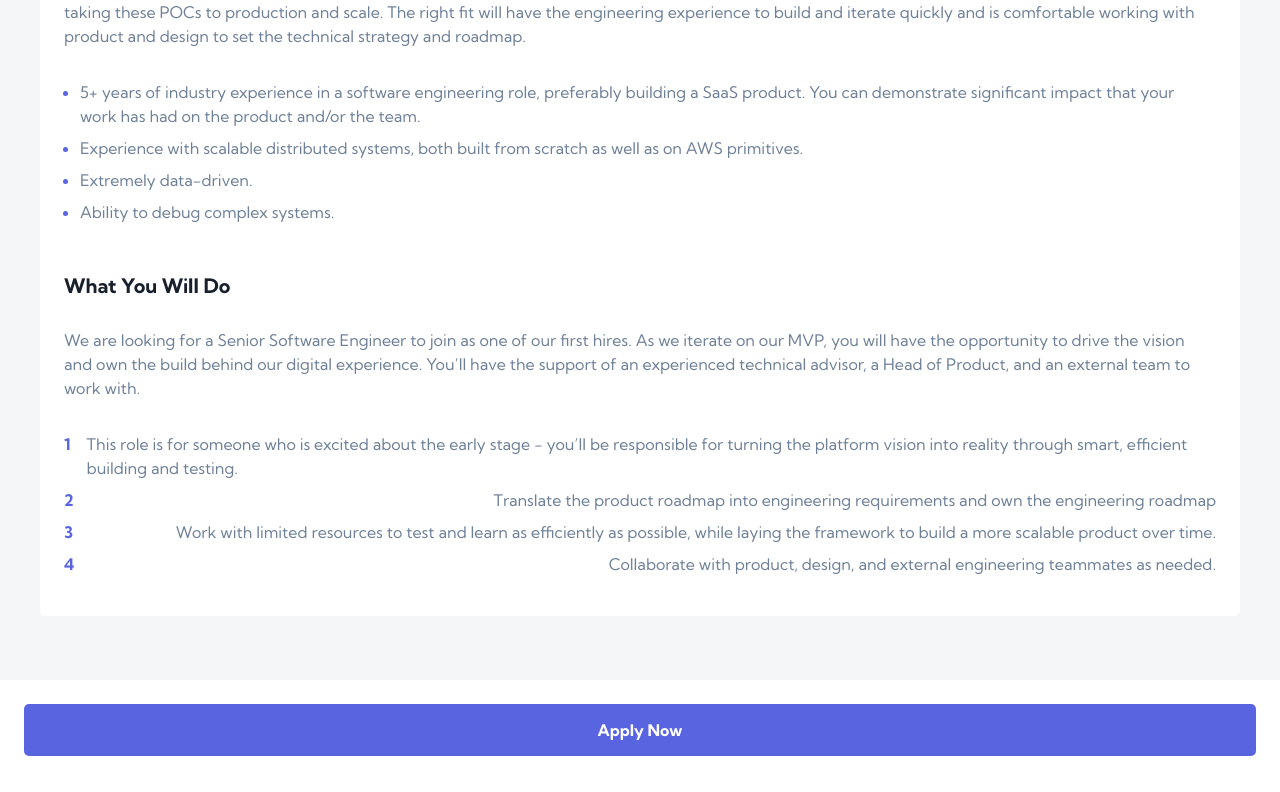
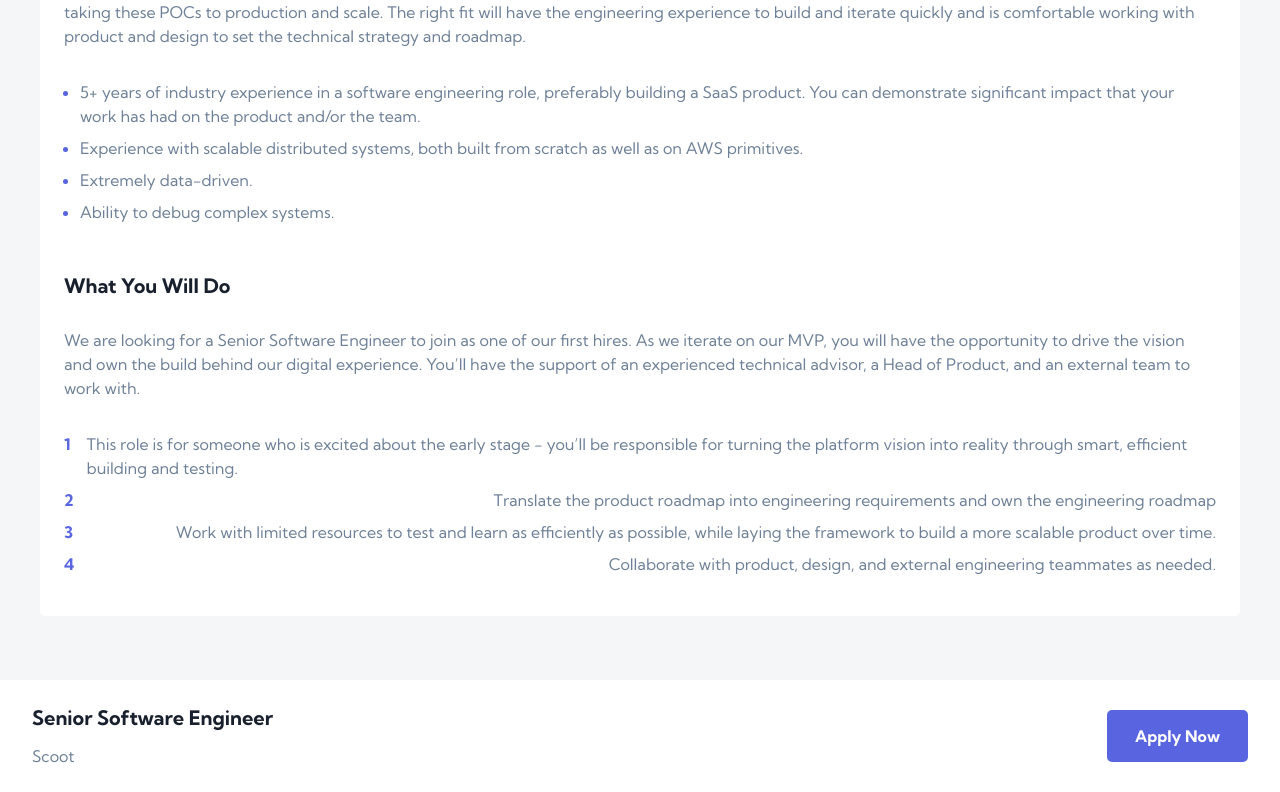
Before and after one commit to SabaMarghania1/devjobs-fem, a React (Vite) app in the folder frontend/: page /job/1 in a window 1280 px wide. Shown: the part 855-1647 px from the top of the page. Built offline with nearby package versions, Linux system fonts and the light colour scheme.

Commit message:
finish mobile design

```diff
--- a/frontend/src/pages/JobDetails.jsx
+++ b/frontend/src/pages/JobDetails.jsx
@@ -11,7 +11,7 @@ const JobDetails = () => {
 
   return (
     <div className="w-full -mt-4 ">
-      <section className="bg-secondary-bg relative pt-[49px] pb-[32px] rounded-[6px] flex flex-col justify-center items-center mb-6">
+      <section className="bg-secondary-bg relative pt-[49px]  pb-[32px] rounded-[6px] flex flex-col justify-center items-center mb-6">
         <div
           className="w-[50px] h-[50px] absolute -top-6 left-1/2 -translate-x-1/2 flex items-center justify-center rounded-lg"
           style={{ backgroundColor: job.logoBackground }}
@@ -132,8 +132,23 @@ const JobDetails = () => {
         </div>
       </section>
 
-      <footer className="bg-secondary-bg w-full absolute left-0  px-6 py-6">
-        <button className="bg-[#5964E0] text-white font-bold rounded-[5px] w-full py-[14px]">
+      <footer className="bg-secondary-bg w-full absolute left-0  px-6 py-6 md:px-8  md:flex md:items-center md:justify-between">
+        <button className="bg-[#5964E0] text-white font-bold rounded-[5px] w-full py-[14px] md:hidden">
+          Apply Now
+        </button>
+
+        <div className="flex flex-col gap-3">
+          <p
+            className={`font-bold text-xl ${
+              isDarkMode ? "text-[#fff]" : "text-[#19202d]"
+            }`}
+          >
+            {job.position}
+          </p>
+          <span className="text-[#6E8098]">{job.company}</span>
+        </div>
+
+        <button className="bg-[#5964E0] text-white font-bold rounded-[5px]  py-[14px] px-7 hidden md:block">
           Apply Now
         </button>
       </footer>
```
